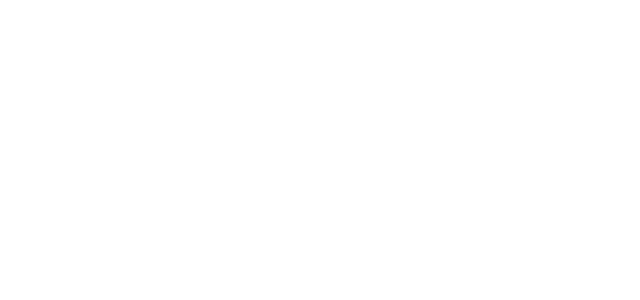
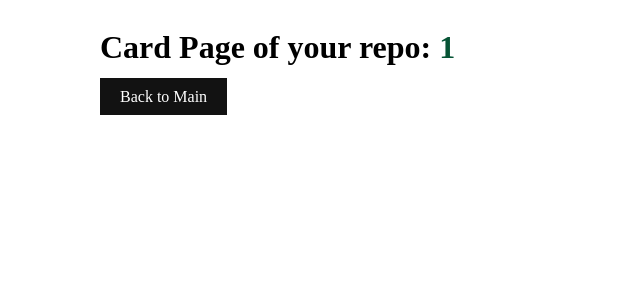
Before and after one commit to freetimezp/js-react-01, a React app: page /card/1 in a window 1280 px wide. Before the commit this address had no page. Shown: the top 300 px of the page, without its empty margins (0-640 px from the left). Built offline with nearby package versions, Linux system fonts and the light colour scheme.

Commit message:
08. js-react-01. Add Another Route. Single card page.

```diff
--- a/src/components/App.jsx
+++ b/src/components/App.jsx
@@ -1,22 +1,18 @@
 import React from 'react';
 import './app.less';
-import { useDispatch } from 'react-redux';
-import { BrowserRouter, Routes, Route } from 'react-router-dom';
+import { Routes, Route } from 'react-router-dom';
 
-import Main from './main/Main';
+import Main from './main/Main.jsx';
+import Card from '../../src/components/card/Card.jsx';
 
 const App = () => {
-    const dispath = useDispatch();
-
-
     return (
-        <BrowserRouter>
-            <div className="container">
-                <Routes>
-                    <Route path="/" element={<Main />} />
-                </Routes>
-            </div>
-        </BrowserRouter>
+        <div className="container">
+            <Routes>
+                <Route exact path="/" element={<Main />} />
+                <Route path={`/card/:name`} element={<Card />} />
+            </Routes>
+        </div>
     );
 }
 
--- /dev/null
+++ b/src/components/card/Card.jsx
@@ -0,0 +1,20 @@
+import React from 'react';
+import './card.less';
+import { Link, useParams } from 'react-router-dom';
+
+const Card = (props) => {
+    const { name } = useParams();
+
+    return (
+        <div>
+            <h1>Card Page of your repo: <span>{name}</span></h1>
+            <div>
+                <Link className='back-btn' to="/">
+                    Back to Main
+                </Link>
+            </div>
+        </div>
+    );
+}
+
+export default Card;
--- /dev/null
+++ b/src/components/card/card.less
@@ -0,0 +1,14 @@
+.back-btn {
+    padding: 10px 20px;
+    background-color: #121212;
+    color: #fff;
+    text-decoration: none;
+}
+
+h1 {
+    color: #000;
+
+    span {
+        color: #065435;
+    }
+}
--- a/src/components/main/repo/Repo.jsx
+++ b/src/components/main/repo/Repo.jsx
@@ -1,5 +1,6 @@
 import React from 'react';
 import './repo.less';
+import { Link } from 'react-router-dom';
 
 const Repo = ({ repo }) => {
 
@@ -7,7 +8,9 @@
         <div className='repo'>
             <div className="repo-header">
                 <div className="repo-header-name">
-                    {repo.name}
+                    <Link to={`/card/${repo.name}`}>
+                        {repo.name}
+                    </Link>
                 </div>
                 <div className="repo-header-stars">
                     {repo.stargazers_count}
--- a/src/index.jsx
+++ b/src/index.jsx
@@ -3,6 +3,7 @@
 import React from 'react';
 import { Provider } from 'react-redux';
 import { createRoot } from 'react-dom/client';
+import { BrowserRouter } from 'react-router-dom';
 
 import App from '../src/components/App';
 
@@ -12,6 +13,8 @@
 createRoot(document.getElementById("root"))
     .render(
         <Provider store={store}>
-            <App />
+            <BrowserRouter>
+                <App />
+            </BrowserRouter>
         </Provider>
     );
--- a/webpack.config.js
+++ b/webpack.config.js
@@ -10,7 +10,8 @@
         path: path.resolve(__dirname, 'dist'),
     },
     devServer: {
-        port: 3000
+        port: 3000,
+        historyApiFallback: true
     },
     module: {
         rules: [
```
